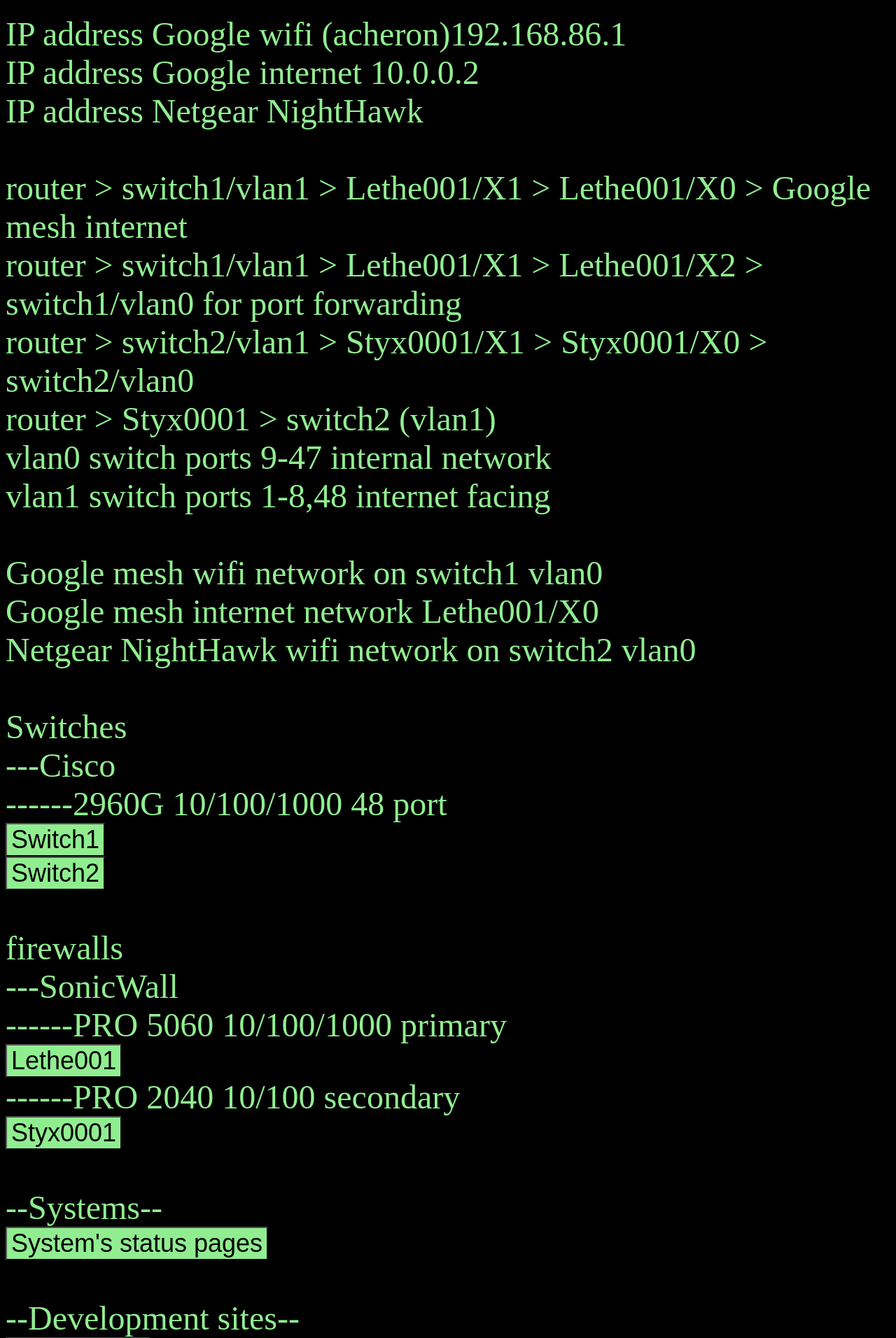
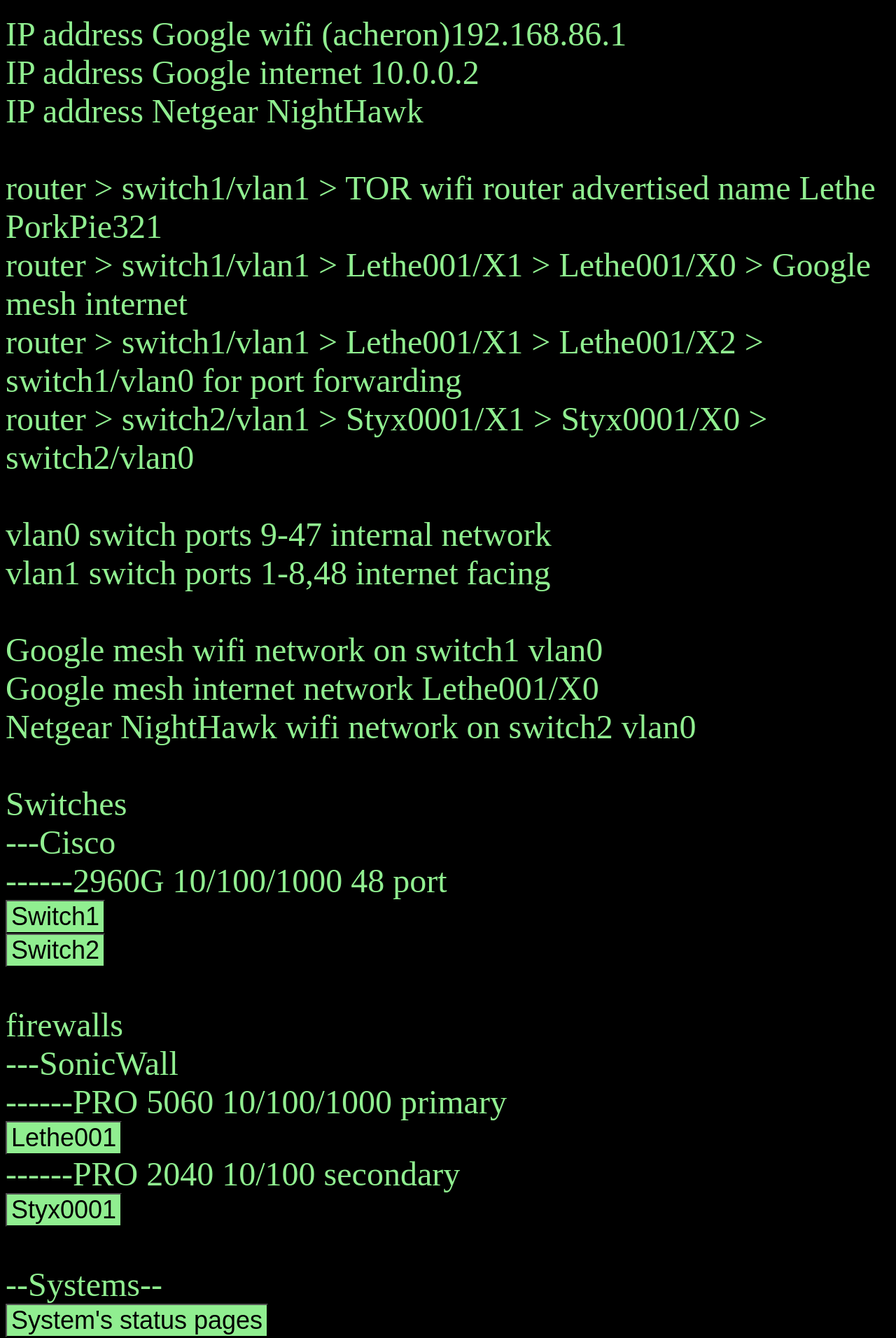
Before and after one commit to jrbooth3/www, a PHP site: page /devtools.php in a window 1280 px wide. Shown: the part 901-2813 px from the top of the page at 70% size. Run offline with PHP 8.4, Linux system fonts and the light colour scheme; data that the repository does not hold is empty.

Commit message:
04_20_21_17:04

```diff
--- a/www/devtools.php
+++ b/www/devtools.php
@@ -42,10 +42,10 @@ echo "IP address Styx0001/X1=dynamic router<br><br>";
 echo "IP address Google wifi (acheron)192.168.86.1 <br>";
 echo "IP address Google internet 10.0.0.2<br>";
 echo "IP address Netgear NightHawk <br><br>";
+echo "router > switch1/vlan1 > TOR wifi router advertised name Lethe PorkPie321<br>";
 echo "router > switch1/vlan1 > Lethe001/X1 > Lethe001/X0 > Google mesh internet<br>";
 echo "router > switch1/vlan1 > Lethe001/X1 > Lethe001/X2 > switch1/vlan0 for port forwarding<br>";
-echo "router > switch2/vlan1 > Styx0001/X1 > Styx0001/X0 > switch2/vlan0<br>";
-echo "router > Styx0001 > switch2 (vlan1)<br>";
+echo "router > switch2/vlan1 > Styx0001/X1 > Styx0001/X0 > switch2/vlan0<br><br>";
 echo "vlan0 switch ports 9-47 internal network<br>";
 echo "vlan1 switch ports 1-8,48 internet facing<br><br>";
 echo "Google mesh wifi network on switch1 vlan0<br>";
```
